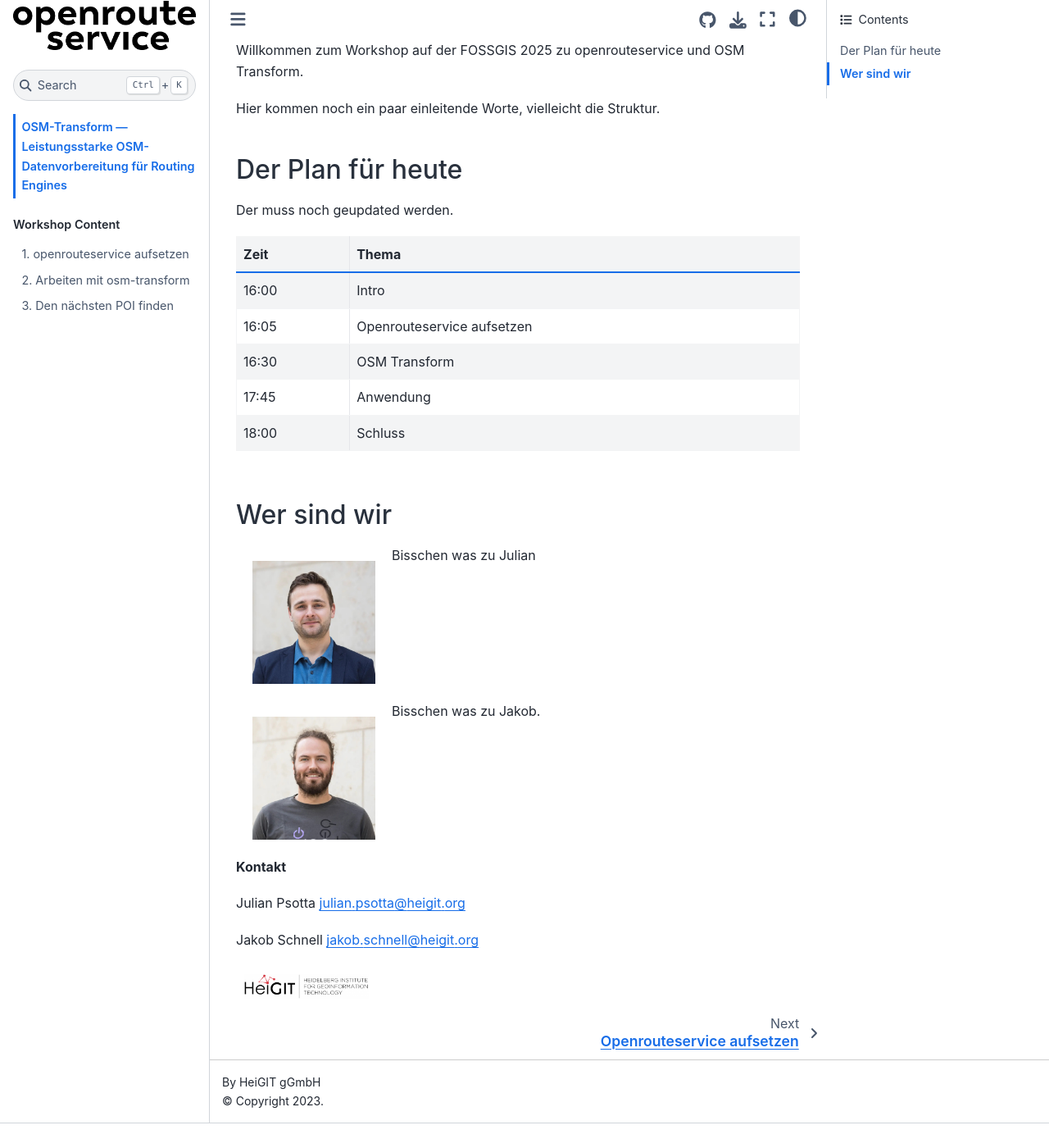
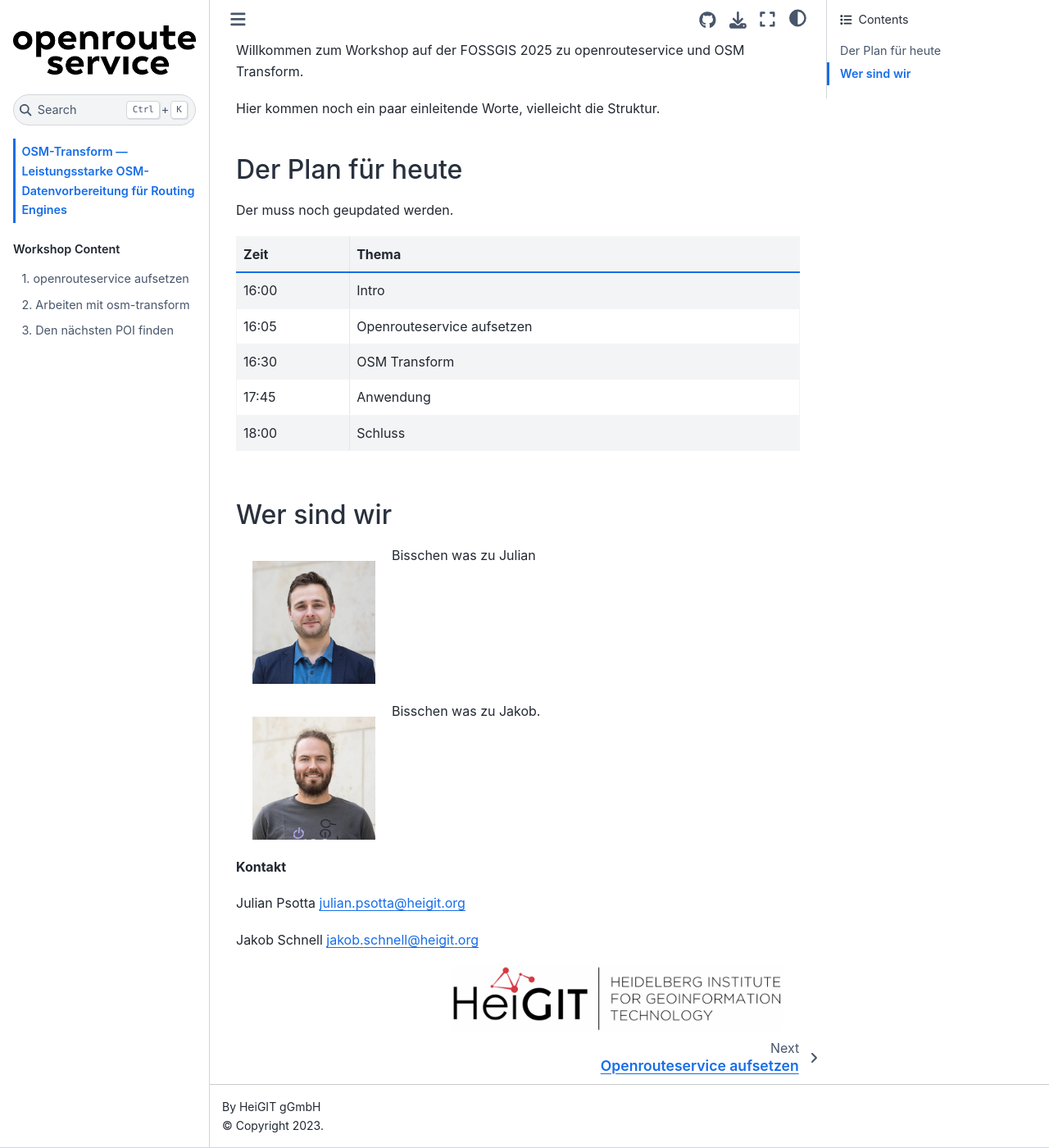
Before and after one commit to GIScience/osm-transform-workshop-FOSSGIS-25, a Jupyter Book: the page built from intro.md, in a window 1280 px wide and 1400 px high, scrolled down 179 px. Shown: the whole window at 82% size. Built offline with Jupyter Book 1.0.4 settings and Sphinx 7.4.7 and the Sphinx Book theme 1.1.4, drawn with Linux system fonts in a browser that asks for light colours; before the commit the page ends 1549 px from its top, so only the background shows below that.

Commit message:
feat: adapt logo styling

```diff
--- a/_static/style.css
+++ b/_static/style.css
@@ -13,9 +13,9 @@
 
 .footer-logo {
     margin-right: 20px;
-    height: 50px;
+    height: 5em;
     background-color: #FFFFFF;
-    padding: 10px;
+    float: right;
 }
 
 .float-left {
```
